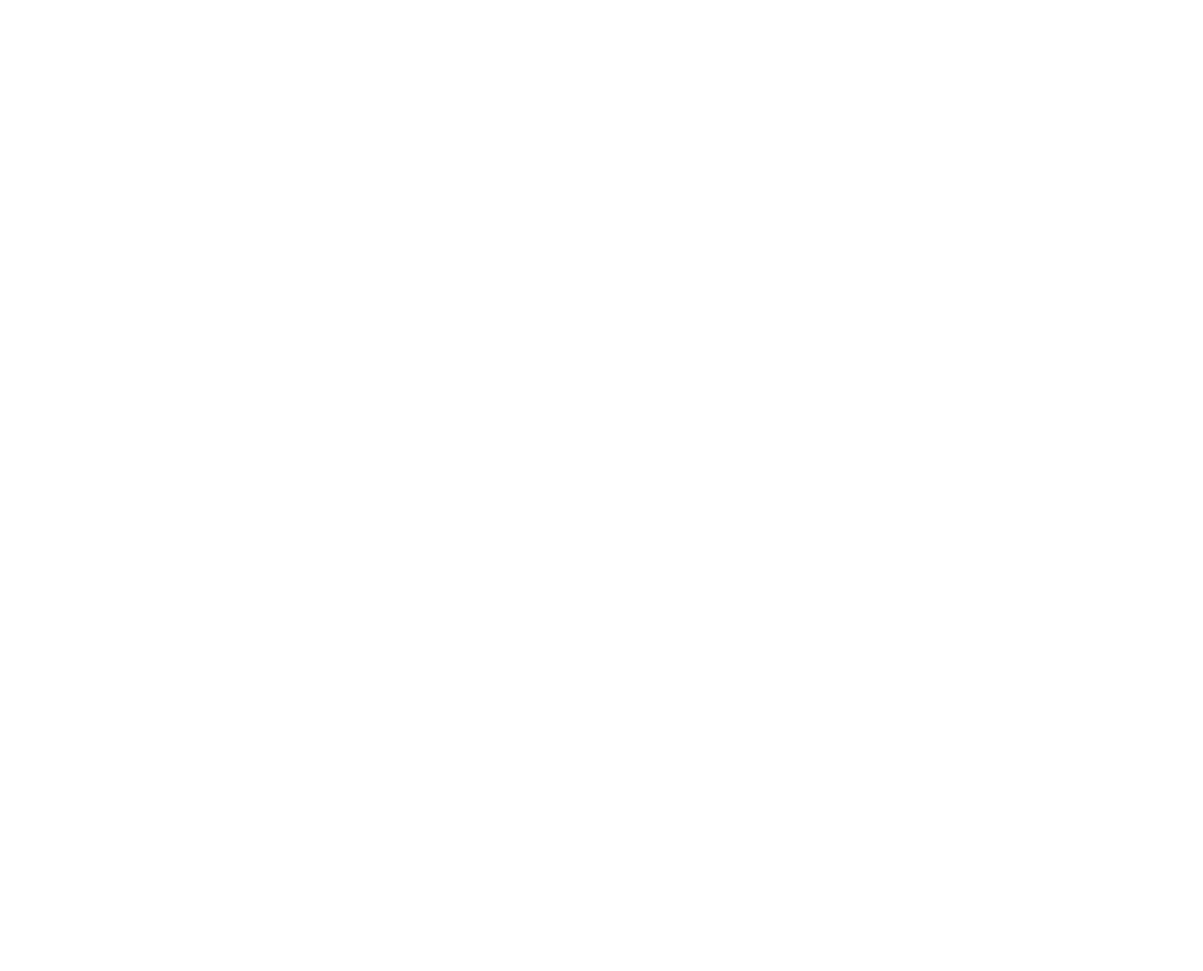
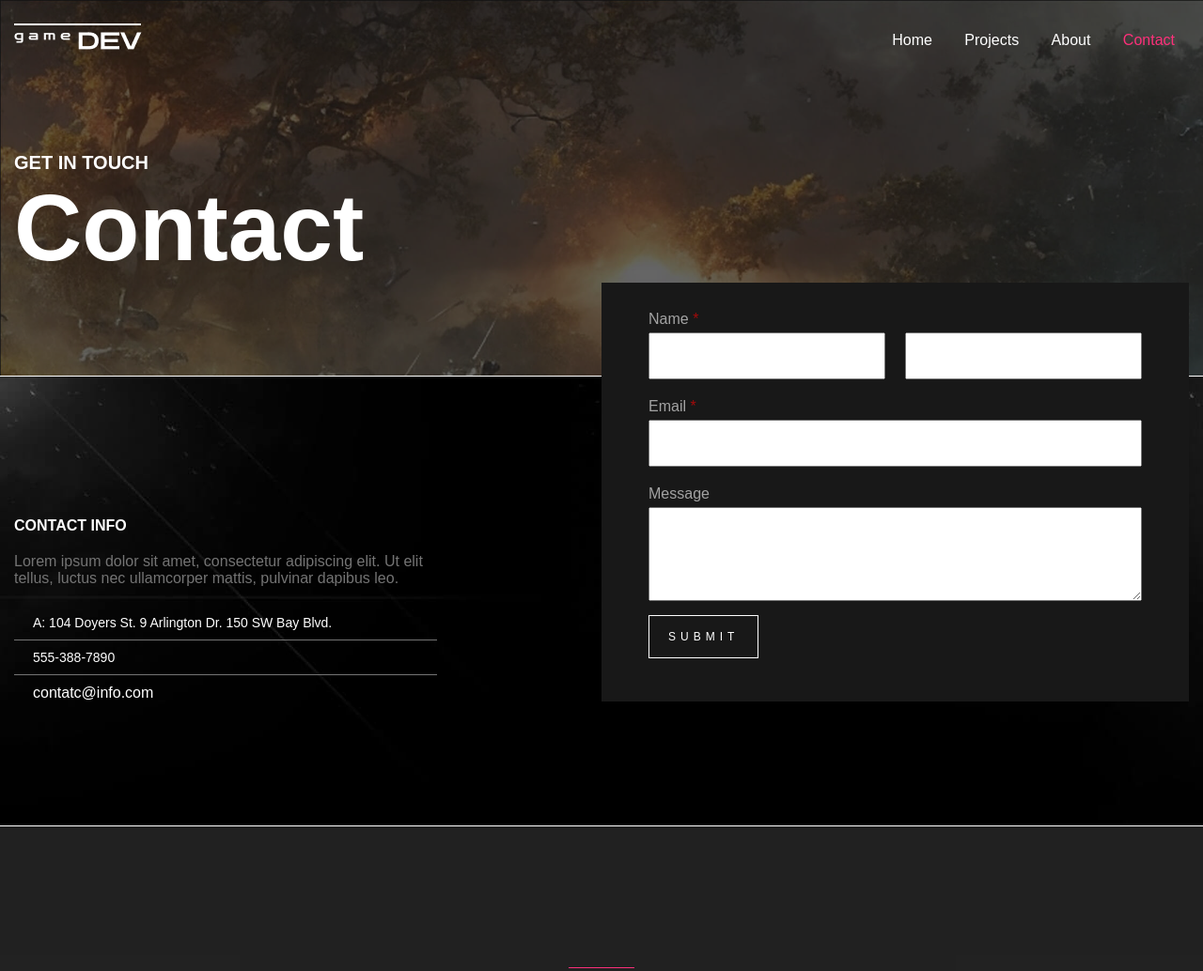
Before and after one commit to Enosens/Game_Dev_Studio, a plain HTML site: page html/Contact.html in a window 1280 px wide. Shown: the top 1034 px of the page at 94% size. Before the commit the page ends 800 px from the top, so only its background shows below. Drawn offline with Linux system fonts and the light colour scheme; a web font is replaced by a local one.

Commit message:
Full Home Projects About Contact

```diff
--- /dev/null
+++ b/css/Contact.css
@@ -0,0 +1,148 @@
+.bg-contact{
+    background-image: url(../images/Contact/bg_02.jpg);
+    color: #fff;
+    height: 60vh;
+    border-top-style: solid;
+    border-bottom-style: solid;
+    border-color: #fff;
+    border-width: 1px;
+}
+
+.contact-block{
+    width: 100%;
+    display: flex;
+}
+
+
+.contact-block__inner{
+    width: 50%;
+}
+.contact-block__inner-element{
+    padding: 150px 0px;
+}
+
+.contact-block__inner p{
+    margin-right: 175px;
+}
+
+.contact-block__inner-text-title{
+    font-weight: 700;
+}
+
+
+.contact-block__inner-text{
+    margin-top: 20px;
+    color: #747474;
+    margin-bottom: 20px;
+}
+
+.contact-block__inner-text-input{
+    font-size: 14px;
+    padding: 10px 0px 10px 20px;
+    border-bottom-style: solid;
+    border-width: 1px;
+    border-color: #747474;
+}
+
+
+.contact-btn{
+    margin-top: 10px;
+    margin-left: 20px;
+    color: #fff;
+}
+
+.contact-btn a{
+    color: #fff;
+}
+
+.contact-block__inner-text-input:hover{
+    color: #fd307a;
+    transition: .3s;
+}
+
+.contact-btn a:hover{
+    color: #fd307a;
+    transition: .3s;
+}
+
+
+.contact-block__inner_form{
+    margin-top: -100px;
+    display: flex;
+    flex-direction: column;
+    height: 90%;
+    width: 100%;
+    background-color: #181818;
+    padding: 10px 50px 10px 50px;
+}
+
+
+.form-span{
+    color: #ff0000;
+}
+
+.contact-block__inner_form-title{
+    color: #fff;
+    margin-bottom: 5px;
+    margin-top: 20px;
+    opacity: .6;
+}
+
+
+.contact-block__inner-text-title__too{
+    display: flex;
+    justify-content: space-between;
+    width: 100%;
+}
+
+
+.contact-block__inner-text-title__too-input{
+    width: 48%;
+    height: 50px;
+    font-family: inherit;
+    outline: none;
+    padding: 10px;
+}
+
+
+.contact-block__inner-text-title-input-one{
+    width: 100%;
+    height: 50px;
+    font-family: inherit;
+    outline: none;
+    padding: 10px;
+}
+
+.contact-block__inner_form-title-textarea{
+    min-width: 100%;
+    max-width: 100%;
+    height: 100px;
+    min-height: 100px;
+    max-height: 150px;
+    font-family: inherit;
+    outline: none;
+    padding: 10px;
+}
+
+.contact-block-inner{
+    position: relative;
+}
+
+.contact-block-inner__btn{
+    display: flex;
+    width: fit-content;
+    border-style: solid;
+    border-color: #fff;
+    border-width: 1px;
+    margin-top: 15px;
+    padding: 15px 20px;
+    text-transform: uppercase;
+    letter-spacing: 5px;
+    font-size: 12px;
+    color: #fff;
+}
+
+
+.contact-block-inner:hover .btn-anim{
+    clip-path: polygon(0% 0%, 120% 0% , 100% 100%, -20% 100%);
+}
--- a/css/index.css
+++ b/css/index.css
@@ -22,7 +22,7 @@ body{
 
 .btn-anim{
     width: 100%;
-    height: 100%;
+    height: fit-content;
     position: absolute;
     left: 0;
     top: 0;
--- a/html/About.html
+++ b/html/About.html
@@ -8,9 +8,6 @@
     <link rel="stylesheet" href="../css/projects.css">
     <link rel="stylesheet" href="../css/About.css">
     <link rel="stylesheet" href="../css/Contac.css">
-    <link rel="preconnect" href="https://fonts.googleapis.com">
-    <link rel="preconnect" href="https://fonts.gstatic.com" crossorigin>
-    <link href="https://fonts.googleapis.com/css2?family=Zen+Dots&display=swap" rel="stylesheet">
     <title>Game Dev Studio</title>
 </head>
 
--- a/html/Contact.html
+++ b/html/Contact.html
@@ -0,0 +1,132 @@
+<!DOCTYPE html>
+<html lang="en">
+<head>
+    <meta charset="UTF-8">
+    <meta name="viewport" content="width=device-width, initial-scale=1.0">
+    <link rel="stylesheet" href="../css/fonts.css">
+    <link rel="stylesheet" href="../css/index.css">
+    <link rel="stylesheet" href="../css/projects.css">
+    <link rel="stylesheet" href="../css/About.css">
+    <link rel="stylesheet" href="../css/Contact.css">
+    <title>Game Dev Studio</title>
+</head>
+
+
+
+
+
+
+<body>
+    <header class="header__projects">
+        <div class="img-bg">
+            <img class="img1" src="../images/Contact/bg_03.jpg" alt="">
+        </div>
+        <div class="header-inner">
+            <div class=" header-block conteiner">
+                <div class="header-top-block">
+                    <img src="../images/Projects/logo-regular.png" alt="">
+                    <div class="header-info">
+                        <a class="header-info__text" href="../index.html">Home</a>
+                        <a class="header-info__text" href="projects.html">Projects</a>
+                        <a class="header-info__text" href="About.html">About</a>
+                        <a class="header-info__text active" href="Contact.html">Contact</a>
+                    </div>
+                </div>
+                <div class="header-center header-center__projects">
+                    <p class="header-center-text-top header-center-text-top__projects">GET IN TOUCH</p>
+                    <p class="header-center-text-bottom  header-center-text-bottom__project">Contact</p>
+                </div>
+            </div>
+        </div>
+    </header>
+
+
+    <main>
+        <section class="bg-contact">
+            <div class="conteiner">
+                <div class="contact-block">
+                    <div class="contact-block__inner">
+                        <div class="contact-block__inner-element">
+                            <p class="contact-block__inner-text-title">CONTACT INFO</p>
+                            <p class="contact-block__inner-text">Lorem ipsum dolor sit amet, consectetur adipiscing elit. Ut elit tellus, luctus nec ullamcorper mattis, pulvinar dapibus leo.</p>
+                            <p class="contact-block__inner-text-input">A: 104 Doyers St. 9 Arlington Dr. 150 SW Bay Blvd.</p>
+                            <p class="contact-block__inner-text-input">555-388-7890</p>
+                            <div class="contact-btn">
+                                <a href="">contatc@info.com</a>
+                            </div>
+                        </div>
+                    </div>
+
+                    <div class="contact-block__inner">
+                        <div class="contact-block__inner_form">
+                            <p class="contact-block__inner_form-title">Name <span class="form-span">*</span></p>
+                            <div class="contact-block__inner-text-title__too">
+                                <input class="contact-block__inner-text-title__too-input" type="text">
+                                <input class="contact-block__inner-text-title__too-input" type="text">
+                            </div>
+                            <p class="contact-block__inner_form-title">Email <span class="form-span">*</span></p>
+                            <input class="contact-block__inner-text-title-input-one" type="text">
+                            <p class="contact-block__inner_form-title">Message</p>
+                            <textarea class="contact-block__inner_form-title-textarea" name="" id="" cols="30" rows="10"></textarea>
+                            <div class="contact-block-inner">
+                                <a class="contact-block-inner__btn" href="">submit</a>
+                                <a class="contact-block-inner__btn btn-anim" href="">submit</a>
+                            </div>
+
+                        </div>
+                    </div>
+
+                </div>
+
+            </div>
+
+        </section>
+
+        <div class="projectinfo">
+            <!-- <div class="img-bg">
+                <img class="img2" src="https://websitedemos.net/game-dev-studio-04/wp-content/uploads/sites/1153/2022/12/bg_03.jpg" alt="">
+            </div> -->
+            <div class="projectinfo__text conteiner">
+                <div class="projectinfo__text__element">
+                </div>
+                <p class="projectinfo__text-one">Let’s talk about your project</p>
+                <p class="projectinfo__text-too">Phasellus ut interdum nunc, vel pretium ligula. Nam tincidunt enim ut ligula vehicula lorem ipsum dolor sit amet.</p>
+                <div class="projectinfo-btn">
+                    <div class="projectinfo-btn-inner">
+                        <a class="projectinfo-btn__block " href="">get in touch</a>
+                    </div>
+                    <div class="btn-anim">
+                        <a class="projectinfo-btn__block " href="">get in touch</a>
+                    </div>
+                </div>
+
+            </div>
+        </div>
+
+    </main>
+
+    <footer class="footer">
+        <div class="footer-one">
+            <img src="../images/Projects/logo-regular.png" alt="">
+            <p>Copyright © 2024 Game Dev Studio</p>
+            <p>Powered by Game Dev Studio</p>
+        </div>
+
+        <div class="footer-too">
+            <p>Links</p>
+            <a href="">Home</a>
+            <a href="">Projects</a>
+            <a href="">About</a>
+            <a href="">Contact</a>
+        </div>
+
+        <div class="footer-free">
+            <p>Address</p>
+            <a href="">104 Doyers St. 9 Arlington Dr. 150 SW Bay Blvd.</a>
+            <a href="">contact@info.com</a>
+            <a href="">555-388-7890</a>
+        </div>
+    </footer>
+
+</body>
+</html>
```
Also changed, not shown: html/projects.html (+0 -8 lines), css/Contac.css (deleted).
